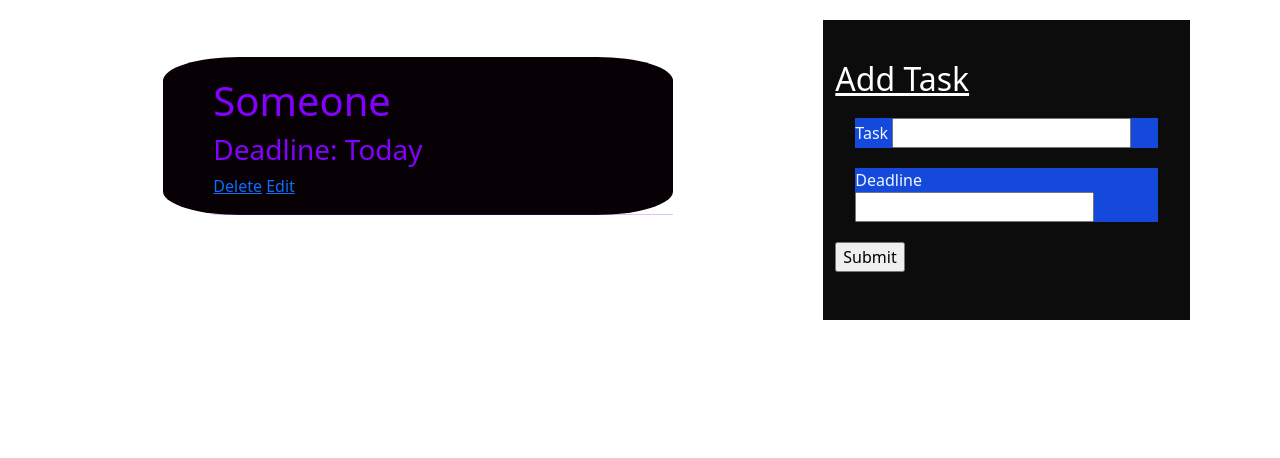
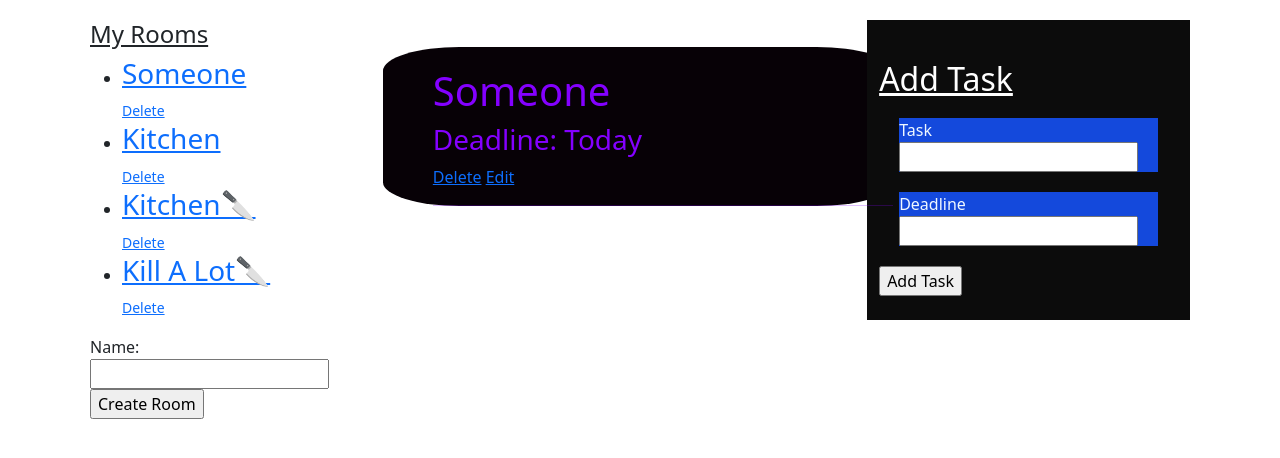
Before and after one commit to Farrhouq/Farrhouq, a Django app: page /home_page in a window 1280 px wide. Shown: the part 56-514 px from the top of the page. Run offline with Django 4.2, Linux system fonts and the light colour scheme; a user stored in the database is signed in; data comes from the database, SQL or seed files in the repository; both versions use the stored data as it was after the commit.

Commit message:
I added rooms for users. Also delete functionality for them.

```diff
--- a/base/admin.py
+++ b/base/admin.py
@@ -3,3 +3,4 @@ from . import models
 
 # Register your models here.
 admin.site.register(models.Item)
+admin.site.register(models.Room)
--- a/base/forms.py
+++ b/base/forms.py
@@ -1,7 +1,7 @@
 from dataclasses import fields
 import imp
 from django.forms import ModelForm
-from .models import Item
+from .models import Item, Room
 from django.contrib.auth.models import User
 
 class AddItem(ModelForm):
@@ -13,3 +13,8 @@ class UserForm(ModelForm):
     class Meta:
         model = User
         fields = ['username', 'password']
+
+class RoomForm(ModelForm):
+    class Meta:
+        model = Room
+        fields = ['name']
--- a/base/models.py
+++ b/base/models.py
@@ -12,3 +12,10 @@ class Item(models.Model):
 
     def __str__(self) -> str:
         return self.name
+
+class Room(models.Model):
+    name = models.CharField(max_length=200)
+    user = models.ForeignKey(User, on_delete=models.CASCADE)
+
+    def __str__(self) -> str:
+        return self.name
--- a/base/urls.py
+++ b/base/urls.py
@@ -5,7 +5,8 @@ urlpatterns = [
     path('', views.register, name='register'),
     path('login', views.loginUser, name='login'),
     path('home_page', views.home_page, name='home'),
-    path('delete/<str:pk>', views.delete, name='delete'),
+    path('delete/<str:pk>', views.delete_item, name='delete'),
     path('update/<str:pk>', views.update_item, name='update'),
-    path('logoutUser', views.logoutUser, name='logoutUser')
+    path('logoutUser', views.logoutUser, name='logoutUser'),
+    path('deleteRoom/<str:pk>', views.deleteRoom, name='deleteRoom'),
 ]
--- a/base/views.py
+++ b/base/views.py
@@ -1,5 +1,7 @@
 from contextlib import redirect_stderr
+from multiprocessing import context
 from pickletools import read_uint1
+from unicodedata import name
 from django.shortcuts import render,redirect
 from . import models
 from . import forms
@@ -44,23 +46,35 @@ def logoutUser(request):
 
 def home_page(request):
     items = request.user.item_set.all()
+    rooms = request.user.room_set.all()
     form = forms.AddItem()
+    form2 = forms.RoomForm()
     if request.method == 'POST':
-        user = request.user
-        name = request.POST.get('name')
-        deadline = request.POST.get('deadline')
-        models.Item.objects.create(
-            name = name,
-            deadline = deadline,
-            owner = user,
-        )
-        if form.is_valid():
-            form.save()
-    context =  {'items':items, 'form':form}
+        if request.POST.get("form_type") == 'formOne':
+           user = request.user
+           name = request.POST.get('name')
+           deadline = request.POST.get('deadline')
+           models.Item.objects.create(
+               name = name,
+               deadline = deadline,
+               owner = user,
+           )
+           if form.is_valid():
+               form.save()
+        elif request.POST.get("form_type") == 'formTwo':
+            form2 = forms.RoomForm
+            if request.method == 'POST':
+                room_name = request.POST.get('name')
+                models.Room.objects.create(name=room_name,
+                    user = request.user,
+                 )
+                if form.is_valid():
+                    form.save()
+    context =  {'items':items, 'form':form, 'rooms':rooms, 'form2':form2}
     return render(request, 'home.html', context)
 
 
-def delete(request, pk):
+def delete_item(request, pk):
     item = models.Item.objects.get(id=pk)
     item.delete()
     return redirect('home')
@@ -79,3 +93,24 @@ def update_item(request, pk):
     items = models.Item.objects.all()
     context =  {'items':items, 'form':form}
     return render(request, 'update_item.html', context)
+
+def createRoom(request):
+    form = forms.RoomForm
+    if request.method == 'POST':
+        room_name = request.POST.get('name')
+        models.Room.objects.create(name=room_name, user = request.host)
+        if form.is_valid():
+            form.save()
+    context = {'form':form}
+    return render(request, 'rooms.html', context)
+
+
+def deleteRoom(request, pk):
+    room = models.Room.objects.get(id=pk)
+    room.delete()
+    return redirect('home')
+
+def updateRoom(request, pk):
+    room = models.Room.objects.get(id=pk)
+    context = {'room':room}
+    return render(request, 'updateRoom.html', context)
--- a/templates/bootstrap.html
+++ b/templates/bootstrap.html
@@ -21,7 +21,7 @@
 
     #cont1{
       display: grid;
-      grid-template-columns: 2fr 1fr;
+      grid-template-columns: 1fr 5fr 3fr;
       padding: 20px;
     }
 
--- a/templates/home.html
+++ b/templates/home.html
@@ -2,9 +2,15 @@
 
 
 <div class="container" id="cont1">
+
+  <div>
+    {% include 'rooms.html' %}
+  </div>
+
   <div>
   {% include 'list.html' %}
   </div>
+
 
   <div class="container" id="cont2">
   <div>
@@ -21,10 +27,12 @@
         <label for="">Deadline </label>
         {{form.deadline}}
       </div>
-      <input type="submit" value="Submit"/>
+      <input type="submit" value="Add Task"/>
+      <input type="hidden" name="form_type" value="formOne">
     </form>
   </div>
 </div>
 </div>
 
+
 {% endblock content%}
--- /dev/null
+++ b/templates/rooms.html
@@ -0,0 +1,16 @@
+<h4><u>My Rooms</u></h4>
+    <ul>
+      {% for room in rooms %}
+      <li><h3><a href="">{{room}}</a></h3></li>
+      <small><a href="{% url 'deleteRoom' room.id %}">Delete</a></small>
+      {% endfor %}
+    </ul>
+<div>
+    <form action="" method="POST">
+        {% csrf_token %}
+        {{form2}}
+        <input type="submit" value="Create Room">
+        <input type="hidden" name="form_type" value="formTwo">
+    </form>
+
+</div>
```
Also changed, not shown: base/migrations/0010_room.py (added), db.sqlite3, templates/updateRoom.html (added).
